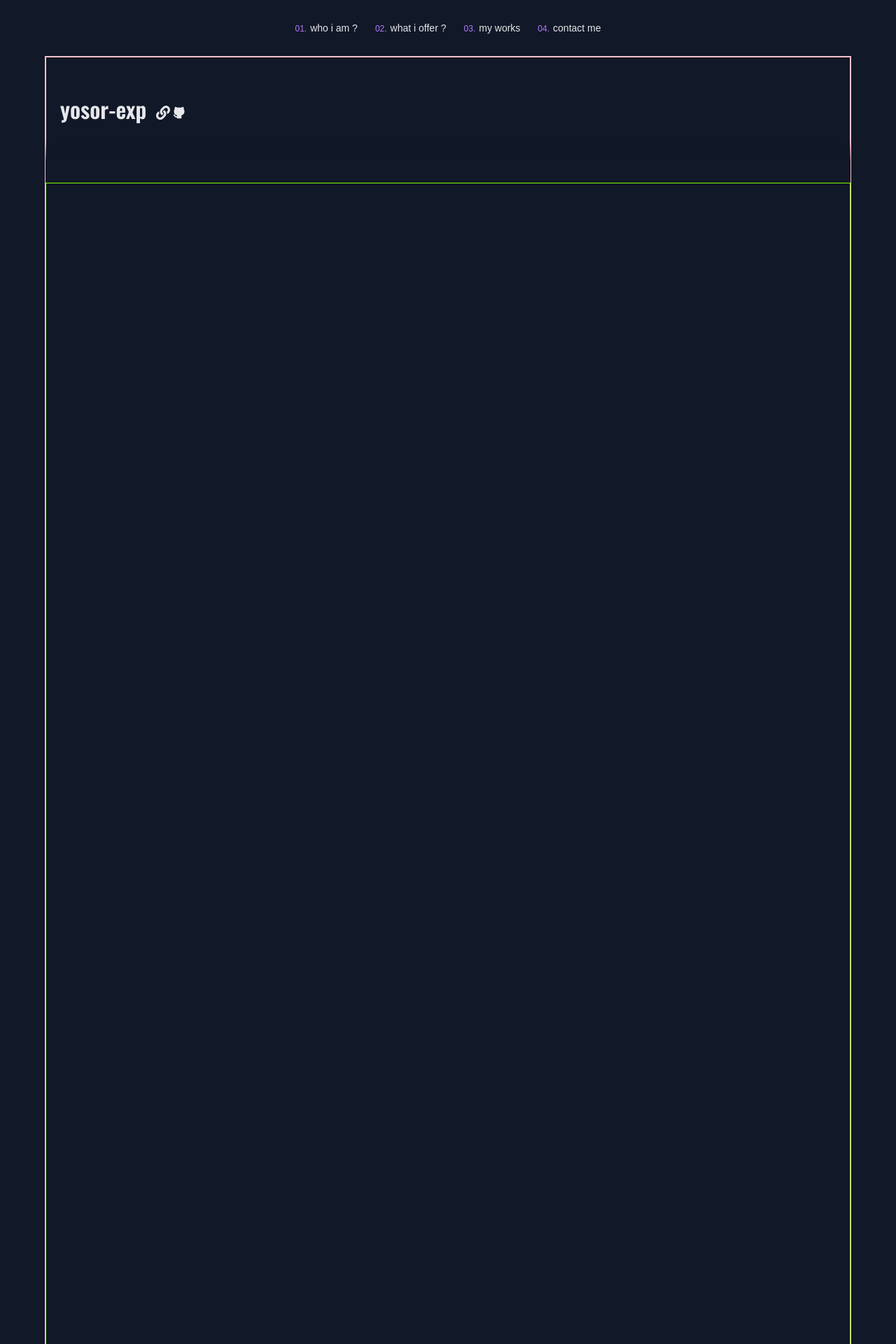
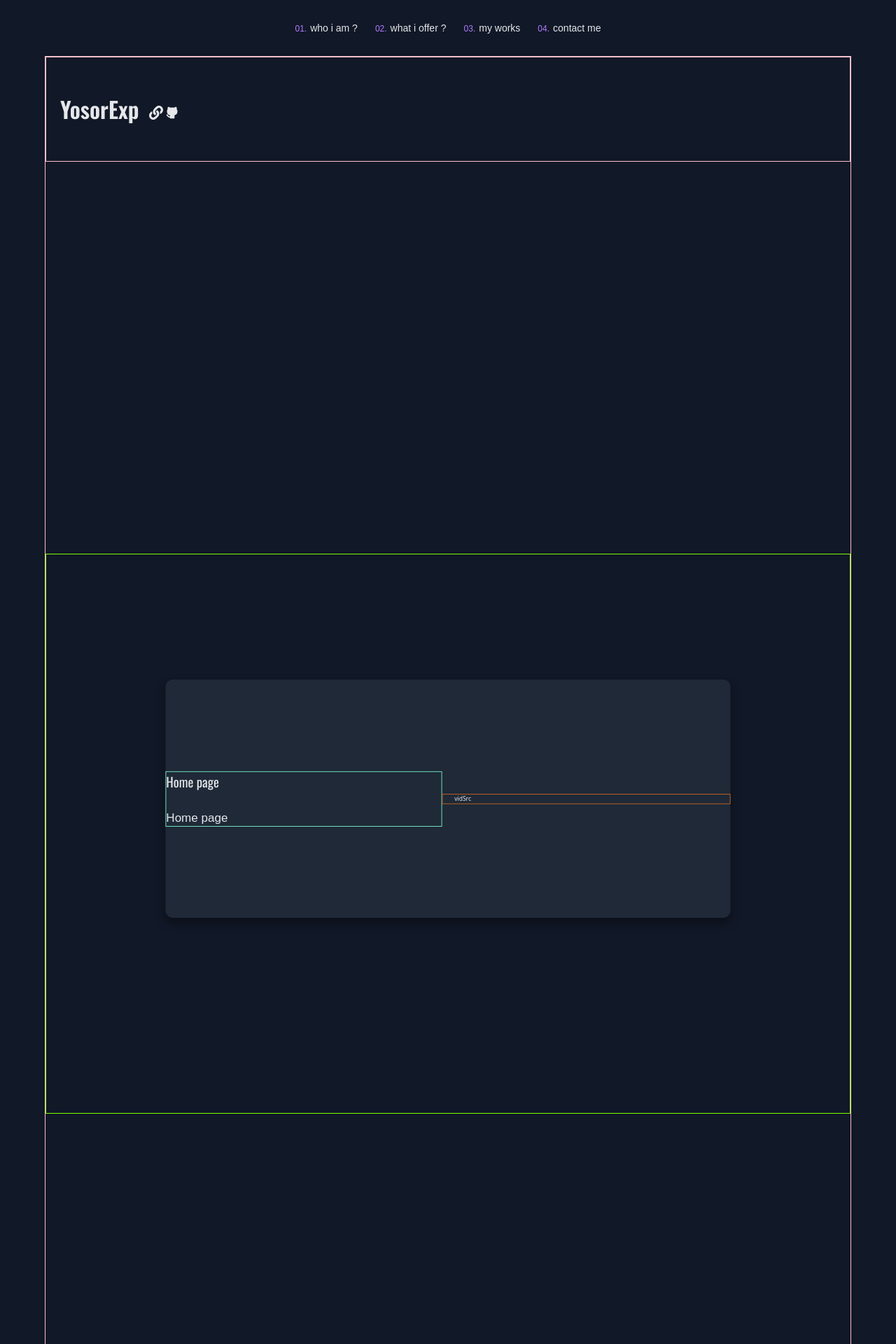
Before and after one commit to xmarya/portfolio.v2, a React (Vite) app: page /project/yosor-exp in a window 1280 px wide. Shown: the top 1920 px of the page at 70% size. Built offline with nearby package versions, Linux system fonts and the light colour scheme; no server answers; a web font is replaced by a local one.

Commit message:
finishing the animation logoc of the project page

```diff
--- a/src/UI/ProjectDetails.jsx
+++ b/src/UI/ProjectDetails.jsx
@@ -1,25 +1,29 @@
 import { motion } from "framer-motion";
 import styled from "styled-components";
+import { SectionSubHeading } from "./Headings";
+import { useScroll } from "framer-motion";
+import { useRef } from "react";
+import { useTransform } from "framer-motion";
 
-export const DetailsContainer = styled.div`
+const StickyContainer = styled.div`
   border: var(--check);
   border-color: chartreuse;
   width: 100%;
-  height: 600svh;
+  height: 100svh;
 
-  --col-min-width: 40rem;
-  --row-min-height: 150svh;
-  display: grid;
-  grid-template-columns: minmax(min(var(--col-min-width), 100%), 1fr);
-  grid-auto-rows: minmax(var(--row-min-height), 1fr);
+  position: sticky;
+  top: 0;
+
+  display: flex;
   align-items: center;
+  justify-content: center;
 
+  padding: 0 10rem;
+  margin: 70svh 0; // more space to scroll before the first and after the last card.
 `;
 
-export const StickyBox = styled.div`
-    /* background-color: orange; */
-
-    height: 150svh;
+/* OLD CODE (leaved for reference):
+const StickyBox = styled.div`
 width: 100%;
 position: relative;
 display: flex;
@@ -30,23 +34,95 @@ export const StickyBox = styled.div`
   position: sticky;
   height: fit-content;
   top: calc(150svh * 0.2); // less than this value the box will stick to a position that is hidden behind the ProjectHeader.
-    /* NOT WORKING (leaved for reference):
+  // NOT WORKING (leaved for reference):
   making a sticky positioned element a 100% height of its parent make the sticky has no effect
 
-    */
+
+ @media (max-width: 55em) {
+   position: static;
+
+   display: flex;
+   flex-direction: column;
+   align-items: center;
+   justify-content: center;
+
+   padding: 0 3rem;
+
+  }
+
+}
+
+@media (max-width: 55em) {
+  flex-direction: column;
+  align-items: center;
+  justify-content: center;
+  gap: 3rem;
 }
 `;
+*/
 
-export const Description = styled(motion.div)`
+const DetailsContainer = styled(motion.div)`
+  background-color: var(--colour-grey-800);
+  width: 100%;
+  height: 40rem;
+
+  display: flex;
+  align-items: center;
+  justify-content: center;
+  border-radius: var(--lg-radius);
+  box-shadow: var(--shadow-md);
+
+  position: relative; // I made it relative so I can specify its top property.
+  top: -5rem; // this is related to the parallax animation logic of the card, and to not make everything in the page centred position, which is very dull looking
+`;
+const Description = styled(motion.div)`
   border: var(--check);
   border-color: aquamarine;
   width: 100%;
-
+  display: flex;
+  flex-direction: column;
 `;
 
-export const Video = styled(motion.div)`
+const Video = styled(motion.div)`
   border: var(--check);
   border-color: chocolate;
   width: 100%;
 
+  padding: 0 2rem;
+  overflow: hidden;
+
+  video {
+    border-radius: var(--md-radius);
+    transition: transform 0.5s ease;
+  }
+
+  &:hover video {
+    transform: scale(1.05);
+  }
 `;
+
+export default function ProjectDetails({ details, topPosition, scalingProgress, scalingRange, finalStackingScale }) { // the scallingRange will start when the card reaches its sticky position
+  const {descriptionTitle, description, vidSrc} = details;
+
+  const targetRef = useRef(null);
+  const { scrollYProgress } = useScroll({
+    target: targetRef,
+    offset: ["start end", "start start"],
+  });
+  // const scale = useTransform(scrollYProgress, [0, 1], [1.3, 1]);
+  const globalScalingProgress = useTransform(scalingProgress, scalingRange, [1, finalStackingScale]);
+
+  return (
+      <StickyContainer ref={targetRef}>
+        <DetailsContainer style={{scale: globalScalingProgress, top: `calc(-5rem + (${topPosition} * 2.5rem))`}}>
+          <Description>
+            <SectionSubHeading>{descriptionTitle}</SectionSubHeading>
+            {description.map((desc, index) =>
+            <p key={index}>{desc}</p>
+            )}
+          </Description>
+          <Video>{vidSrc}</Video>
+        </DetailsContainer>
+      </StickyContainer>
+  );
+}
--- /dev/null
+++ b/src/data/projectsDetails.js
@@ -0,0 +1,37 @@
+
+
+const projects = [
+    {
+        id: "yosor-exp",
+        name: "YosorExp",
+        year: "2023",
+        webLink: "https://www.yosorexp.com/?_t=homepage&_a=index",
+        githubRepo: "https://github.com/xmarya/YosorExp",
+        overview: "",
+        details: [
+            {
+                descriptionTitle: "Home page",
+                description: ["Home page"],
+                vidSrc: "vidSrc",
+            },
+            {
+                descriptionTitle: "who we are page",
+                description: ["who we are page"],
+                vidSrc: "vidSrc",
+            },
+            {
+                descriptionTitle: "descriptionTitle",
+                description: ["description"],
+                vidSrc: "vidSrc",
+            },
+        ]
+
+    },
+];
+
+export default function getProject(id) {
+
+    const project = projects.find(proj => proj.id === id);
+
+    return project;
+}
--- a/src/pages/ProjectDetails.jsx
+++ b/src/pages/ProjectDetails.jsx
@@ -7,7 +7,7 @@ const StyledProjectDetails = styled.div`
     display: flex;
     flex-direction: column;
     align-items: start;
-    gap: 3rem;
+    /* gap: 3rem; */
 
     position: relative;
 `;
--- a/src/sections/OneProject.jsx
+++ b/src/sections/OneProject.jsx
@@ -1,22 +1,23 @@
-import { motion, useScroll, useTransform } from "framer-motion";
-import { useRef } from "react";
+import { motion } from "framer-motion";
 import { FaLink } from "react-icons/fa";
 import { TbBrandGithubFilled } from "react-icons/tb";
 import { Link } from "react-router-dom";
 import styled from "styled-components";
 import AnimatedWrapper from "../UI/Animation/AnimatedWrapper";
-import { ProjectName, SectionSubHeading } from "../UI/Headings";
-import { Description, DetailsContainer, StickyBox, Video } from "../UI/ProjectDetails";
+import { ProjectName } from "../UI/Headings";
+import ProjectDetails from "../UI/ProjectDetails";
+import getProject from "../data/projectsDetails";
+import { useRef } from "react";
+import { useScroll } from "framer-motion";
 // import { FaTiktok } from "react-icons/fa";
 // import { FaInstagram } from "react-icons/fa";
 
-
 const ProjectHeader = styled.div`
-    border:  var(--check);
+  border: var(--check);
   background-color: var(--colour-grey-900);
-    mask: linear-gradient(180deg, transparent, white 0%, white 80%, transparent);
-    position: sticky;
-    top: 0;
+  /* mask: linear-gradient(180deg, transparent, white 0%, white 80%, transparent); */
+  /* position: sticky;
+    top: 0; */
   width: 100%;
   height: 15rem;
   max-height: 100%;
@@ -26,7 +27,7 @@ const ProjectHeader = styled.div`
   gap: 0.4rem;
   padding: 2rem 1rem;
 
-    z-index: 10;
+  /* z-index: 10; */
 `;
 
 const IconsBox = styled(Link)`
@@ -48,18 +49,34 @@ const IconsBox = styled(Link)`
 `;
 
 export default function OneProject({ projectName }) {
-  const targetRef = useRef(null);
-    const {scrollYProgress} = useScroll({target: targetRef, offset: ["2% start", "end start"]});
-    const opacity = useTransform(scrollYProgress, [0, 0.2], [0, 1]);
-    const scale = useTransform(scrollYProgress, [0, 0.2], [0.8, 1]);
+  const { id, name, year, webLink, githubRepo, overview, details } =
+    getProject(projectName);
+
+  const scallingPrecentage = Number((100 / details.length / 100).toFixed(2));
+
+  /*TRANSLATE:
+    let's say the length is 4 => 100 / 4 = 25, then get the precentage by deviding once again by 100 => 0.25
+    the toFixed to get only two difits after the dot, but it make the value type a string
+    so I had to convert it to a number.
+
+    index = 0 * 0.25 => 0
+    index = 1 * 0.25 => 0.25
+    index = 2 * 0.25 => 0.5
+    and so on.
+  */
+
+  const stackingRef = useRef(null);
+  // the effect of stacking the cards must be GLOBALED, which means related to a parent, and depending on the scrollYProgress of the parent the cards' scaling value will be varient
+  const { scrollYProgress } = useScroll({
+    target: stackingRef,
+    offset: ["start start", "end end"],
+  });
 
   return (
     <>
       <ProjectHeader>
         <AnimatedWrapper>
-          <ProjectName>
-            {projectName}
-          </ProjectName>
+          <ProjectName>{name}</ProjectName>
         </AnimatedWrapper>
 
         <motion.div
@@ -71,75 +88,31 @@ export default function OneProject({ projectName }) {
             transition: { delay: 1, duration: 0.3, staggerChildren: 0.2 },
           }}
         >
-          <IconsBox
-            to="https://www.yosorexp.com/?_t=homepage&_a=index"
-            target="_blank"
-          >
+          <IconsBox to={webLink} target="_blank">
             <FaLink />
           </IconsBox>
-          <IconsBox to="https://github.com/xmarya/YosorExp" target="_blank">
+          <IconsBox to={githubRepo} target="_blank">
             <TbBrandGithubFilled />
           </IconsBox>
         </motion.div>
       </ProjectHeader>
-      <DetailsContainer>
 
-          <StickyBox ref={targetRef}>
-          <Description style={{opacity, scale}}>
-            <SectionSubHeading>DESCRIPTION578</SectionSubHeading>
-          </Description>
-
-          <Video style={{opacity, scale}}>VIDEO</Video>
-          </StickyBox>
-
-
-          <Description>
-            <SectionSubHeading>DESCRIPTION875421</SectionSubHeading>
-          </Description>
-          <Video>VIDEO</Video>
-
-          <Description>
-            <SectionSubHeading>DESCRIPTION875421</SectionSubHeading>
-          </Description>
-          <Video>VIDEO</Video>
-          <Description>
-            <SectionSubHeading>DESCRIPTION875421</SectionSubHeading>
-          </Description>
-          <Video>VIDEO</Video>
-
-          <Description>
-            <SectionSubHeading>DESCRIPTION875421</SectionSubHeading>
-          </Description>
-          <Video>VIDEO</Video>
-          <Description>
-            <SectionSubHeading>DESCRIPTION875421</SectionSubHeading>
-          </Description>
-          <Video>VIDEO</Video>
-
-          <Description>
-            <SectionSubHeading>DESCRIPTION875421</SectionSubHeading>
-          </Description>
-          <Video>VIDEO</Video>
-          <Description>
-            <SectionSubHeading>DESCRIPTION875421</SectionSubHeading>
-          </Description>
-          <Video>VIDEO</Video>
-
-          <Description>
-            <SectionSubHeading>DESCRIPTION875421</SectionSubHeading>
-          </Description>
-          <Video>VIDEO</Video>
-          <Description>
-            <SectionSubHeading>DESCRIPTION875421</SectionSubHeading>
-          </Description>
-          <Video>VIDEO</Video>
-
-          <Description>
-            <SectionSubHeading>DESCRIPTION875421</SectionSubHeading>
-          </Description>
-          <Video>VIDEO</Video>
-
-      </DetailsContainer>
+      <motion.div ref={stackingRef} className="min-w-full min-h-full">
+        {details.map((det, index) => {
+          const howMuchToScale = 1 - (details.length - index) * 0.05;
+          // 1 is the original scale value for any element, using this formula, the first card will get the lowest scale value
+          return (
+            <ProjectDetails
+              key={index}
+              details={det}
+              topPosition={index}
+              scalingProgress={scrollYProgress}
+              scalingRange={[index * scallingPrecentage, 1]}
+              finalStackingScale={howMuchToScale}
+            />
+          );
+        })}
+      </motion.div>
     </>
   );
 }
```
Lines whose indentation alone changed are shown as unchanged.
